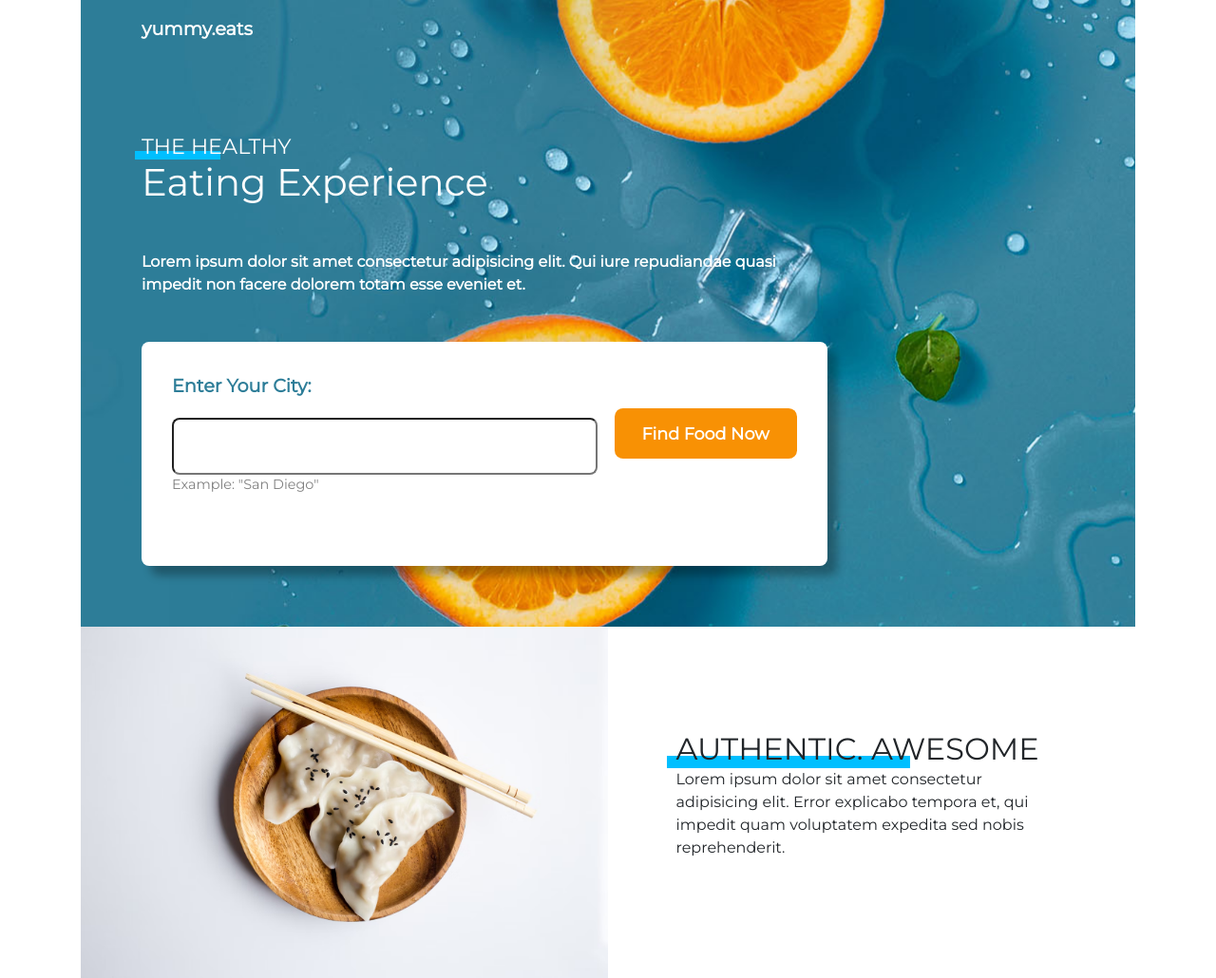
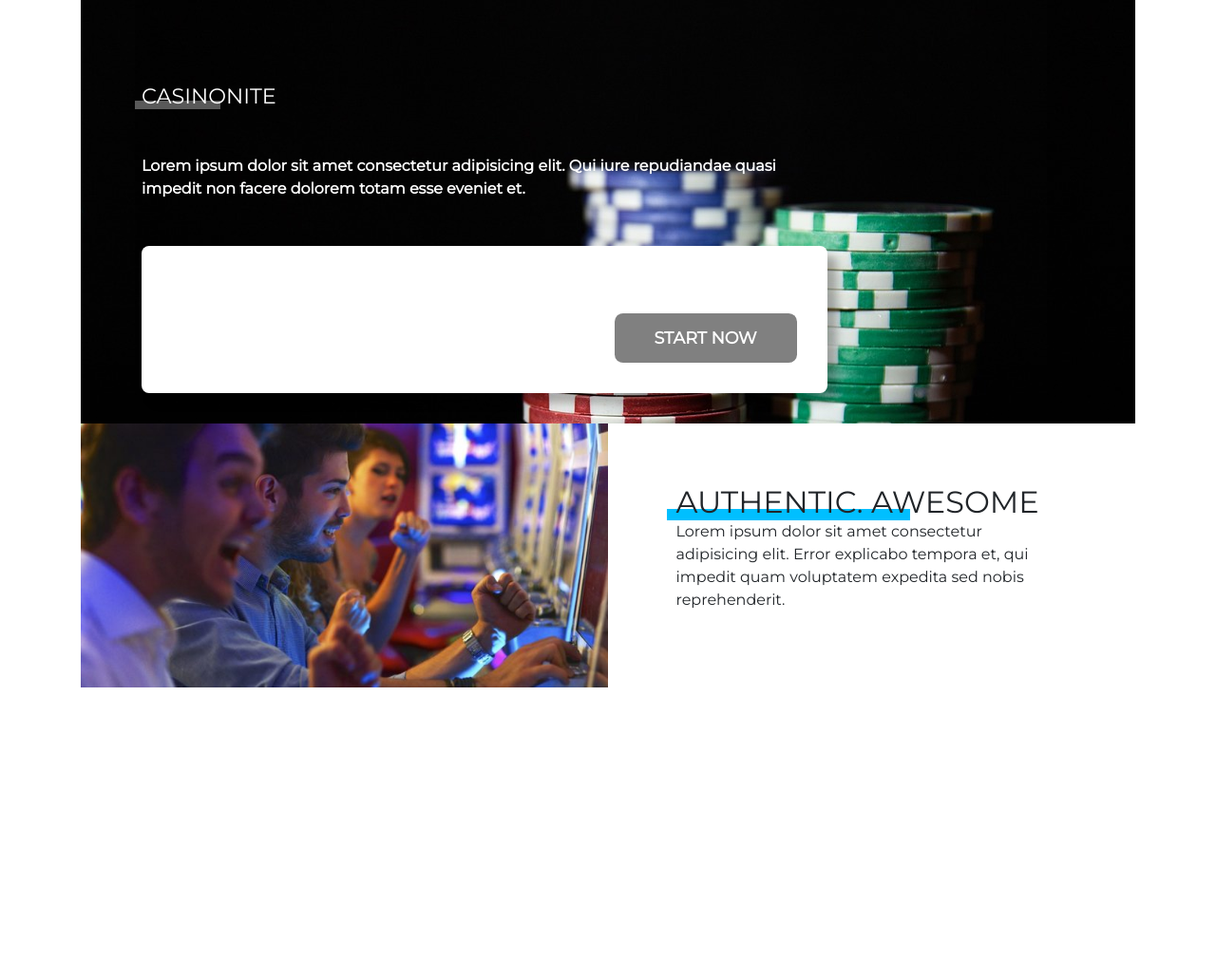
Before and after one commit to Keegan-Nelson/Projects, a Flask app: page /home in a window 1280 px wide. Shown: the part 56-1086 px from the top of the page at 95% size. After the commit the page ends 780 px from the top, so only its background shows below. Run offline with Flask 2, Linux system fonts and the light colour scheme; a user stored in the database is signed in; some libraries are stand-ins or nearby versions.

Commit message:
Fixed css file structure

```diff
--- a/CasinoNite/website/templates/home/css/main.css
+++ b/CasinoNite/website/static/home.css
@@ -13,11 +13,12 @@ body {
 }
 
 .hero-bg {
-    background: #307D99 url('../images/bg.jpg');
-    background-position: 12% 83%;
+    background: #000000 url('images/homePage.jpg');
+    background-position: 38% 0%;
     color: white;
     text-align: center;
-    padding-bottom: 4em;
+    padding-bottom: 2em;
+    padding-top: .5em;
 }
 
 header {
@@ -25,7 +26,7 @@ header {
 }
 
 .hero-bg a { /* Best not to put a because it will effect all other links this the 'a' header thorughout the entire thing. Call within the class*/
-    color: white;   /* Caan have an rgb() or jsut alpha to make it transparent*/
+    color: rgb(255, 255, 255);   /* Caan have an rgb() or jsut alpha to make it transparent*/
     text-decoration: none;
     font-weight: bold;
     font-size: 1.2rem;
@@ -52,7 +53,7 @@ h1 span::before { /* LOOK INTO THIS (BFORE AND AFTER) */
     content: ' ';
     position: absolute;
     width: 4em;
-    background: #00BFFF;
+    background: #595959;
     height: .4em;
     bottom: 0;
     z-index: -1;
@@ -65,9 +66,9 @@ h1 span::before { /* LOOK INTO THIS (BFORE AND AFTER) */
 }
 
 .form-container {
-    background-color: white;
+    background-color: rgb(255, 255, 255);
     margin: 2em -1em 0;
-    padding: 2em;
+    padding: 3em;
 }
 
 label {
@@ -97,10 +98,10 @@ input[type=text] {
 }
 
 input[type=button] {
-  background-color: #F89104;
+  background-color: rgb(128, 128, 128);
   border: none;
   width: 100%;
-  color: white;
+  color: rgb(255, 255, 255);
   font-weight: bold;
   padding: 1em 0;
   border-radius: .5em;
--- a/CasinoNite/website/templates/home.html
+++ b/CasinoNite/website/templates/home.html
@@ -8,7 +8,7 @@
     <meta http-equiv="X-UA-Compatible" content="IE=edge">
     <meta name="viewport" content="width=device-width, initial-scale=1.0">
     <title>Document</title>
-    <link rel="stylesheet" href="CasinoNite\website\templates\home\css\main.css">   <! -- Can do similar for linking another file or you can write within using script below -->
+    <link rel="stylesheet" href="/static/home.css" />
 </head>
 <body>
     <div class="overlay" id="overlay">
@@ -18,22 +18,16 @@
     </div>
     <div class="hero-bg">
         <section class="top">
-            <header>
-                <a href="#">yummy.eats</a>
-            </header>
 
-            <h1><span> The Healthy </span>Eating Experience</h1>
+            <h1><span> CasinoNite </span></h1>
 
             <p>Lorem ipsum dolor sit amet consectetur adipisicing elit. Qui iure repudiandae quasi impedit non facere dolorem totam esse eveniet et.</p>
 
             <div class="form-container">
                 <form action="">
                     <div class="form-left">
-                        <label for="city">Enter Your City:</label>
-                        <input type="text" name="city" id="city">
-                        <p>Example: "San Diego"</p>
                     </div>
-                    <input type="button" value="Find Food Now" id="cta-btn" >
+                    <input type="button" value="START NOW" id="cta-btn" >
                 </form>
             </div>
         </section>
@@ -44,7 +38,7 @@
             <h2>Authentic. Awesome</h2>
             <p>Lorem ipsum dolor sit amet consectetur adipisicing elit. Error explicabo tempora et, qui impedit quam voluptatem expedita sed nobis reprehenderit.</p>
         </div>
-        <img src="home/images/food.jpg" alt="Picture of fodd in a bowl">
+        <img src="static/images/celebrate.jpg" alt="Picture of People Celebrating">
     </section>
 
     <script>
```
Also changed, not shown: CasinoNite/website/static/images/celebrate.jpg (added), CasinoNite/website/static/images/homePage.jpg (added), CasinoNite/website/templates/home/images/bg.jpg (deleted), CasinoNite/website/templates/home/images/food.jpg (deleted).
